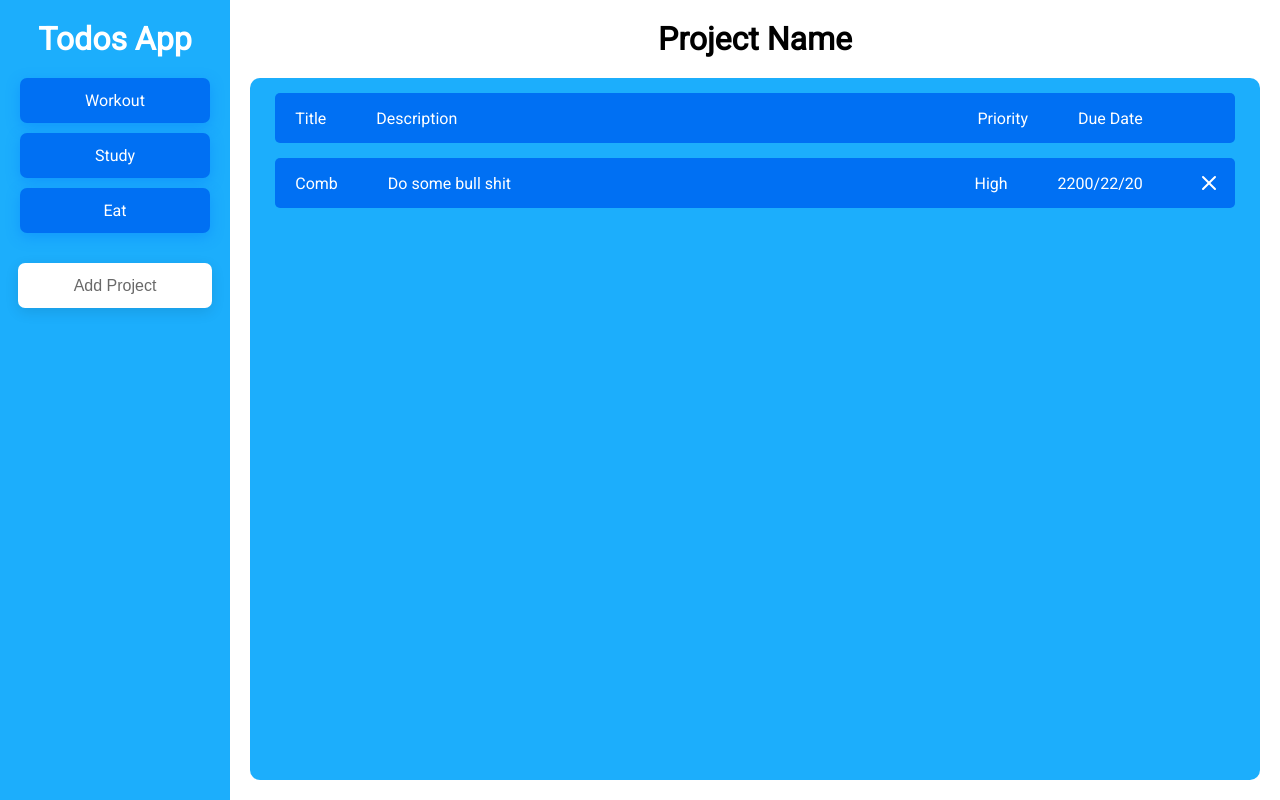
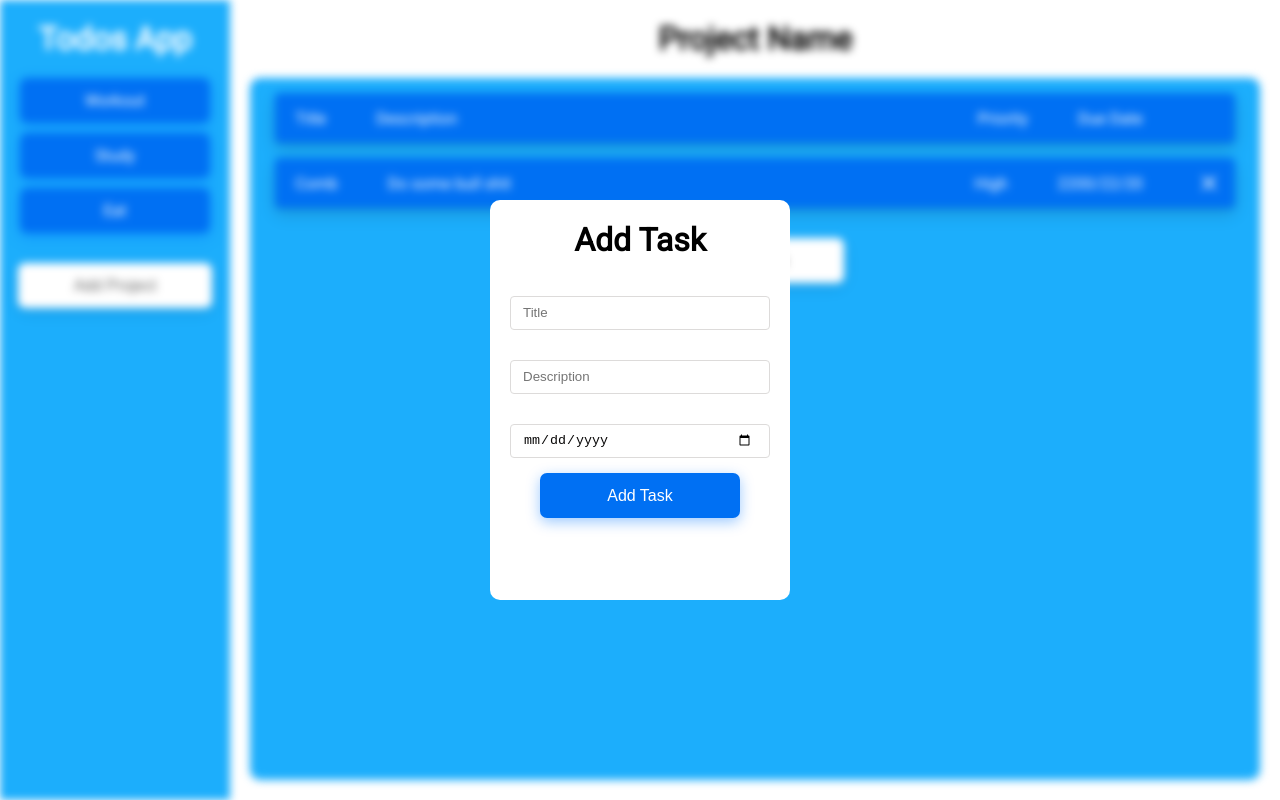
Before and after one commit to Cherifi-Houdaifa/Todo-List, a website built with webpack: page dist/index.html in a window 1280 px wide. Built offline with nearby package versions, Linux system fonts and the light colour scheme.

Commit message:
Added more styling and the popup for the add task button

```diff
--- a/src/styles/style.css
+++ b/src/styles/style.css
@@ -5,11 +5,11 @@ body {
     height: 100vh;
     margin: 0;
     font-family: 'Roboto', sans-serif;
-
 }
 main {
     height: 100%;
     display: flex;
+    filter: blur(4px);
 }
 div.projects-bar {
     width: 230px;
@@ -104,6 +104,7 @@ div.content > .tasks > .task {
     display: flex;
     color: #fff;
     text-align: left;
+    box-shadow: 0 6.4px 14.4px 0 rgb(0 0 0 / 13%), 0 1.2px 3.6px 0 rgb(0 0 0 / 11%);
 }
 div.content > .tasks > .task > #title {
     margin-left: 20px;
@@ -123,3 +124,88 @@ div.content > .tasks > .task > #remove-task {
     margin-right: 10px;
     cursor: pointer;
 }
+div.content > .tasks > #add-task {
+    margin-top: 30px;
+    display: inline-block;
+    outline: 0;
+    cursor: pointer;
+    border: none;
+    padding: 0 56px;
+    height: 45px;
+    line-height: 45px;
+    border-radius: 7px;
+    font-weight: 400;
+    font-size: 16px;
+    background: #fff;
+    color: #696969;
+    box-shadow: 0 4px 14px 0 rgb(0 0 0 / 10%);
+    transition: background 0.2s ease,color 0.2s ease,box-shadow 0.2s ease;
+}
+div.content > .tasks > #add-task:hover{
+    background: rgba(255,255,255,0.9);
+    box-shadow: 0 6px 20px rgb(93 93 93 / 23%);
+}
+
+#add-task-popup {
+    position: absolute;
+    top: 50%;
+    left: 50%;
+    transform: translate(-50%, -50%);
+    background-color: white;
+    width: 300px;
+    height: 400px;
+    border-radius: 10px;
+}
+#add-task-popup > h1 {
+    text-align: center;
+
+}
+#add-task-popup > .inputs {
+    display: flex;
+    flex-direction: column;
+    align-items: center;
+}
+#add-task-popup > .inputs > input:not([type="button"]) {
+
+    display: inline-block;
+    padding: 0 16px 0 12px;
+    outline: none;
+    width: 100%;
+    line-height: 30px;
+    height: 32px;
+    border: 1px solid #dddbda;
+    border-radius: 4px;
+    background-color: #fff;
+    color: rgb(8, 7, 7);
+    transition: border .1s linear,background-color .1s linear;
+    width: 230px;
+    margin: 15px 0;
+
+}
+#add-task-popup > .inputs > input:focus:not([type="button"]) {
+    border-color: #1b96ff;
+    color: var(--sds-c-input-text-color-focus);
+    box-shadow: rgb(1, 118, 211) 0px 0px 3px 0px;
+}
+#add-task-popup > .inputs > input[type="button"] {
+
+    display: inline-block;
+    outline: 0;
+    cursor: pointer;
+    border: none;
+    padding: 0 56px;
+    height: 45px;
+    line-height: 45px;
+    border-radius: 7px;
+    background-color: #0070f3;
+    color: white;
+    font-weight: 400;
+    font-size: 16px;
+    box-shadow: 0 4px 14px 0 rgb(0 118 255 / 39%);
+    width: 200px;
+    transition: background 0.2s ease,color 0.2s ease,box-shadow 0.2s ease;
+}
+#add-task-popup > .inputs > input[type="button"]:hover{
+    background: rgba(0,118,255,0.9);
+    box-shadow: 0 6px 20px rgb(0 118 255 / 23%);
+}
```
Also changed, not shown: dist/index.html.
